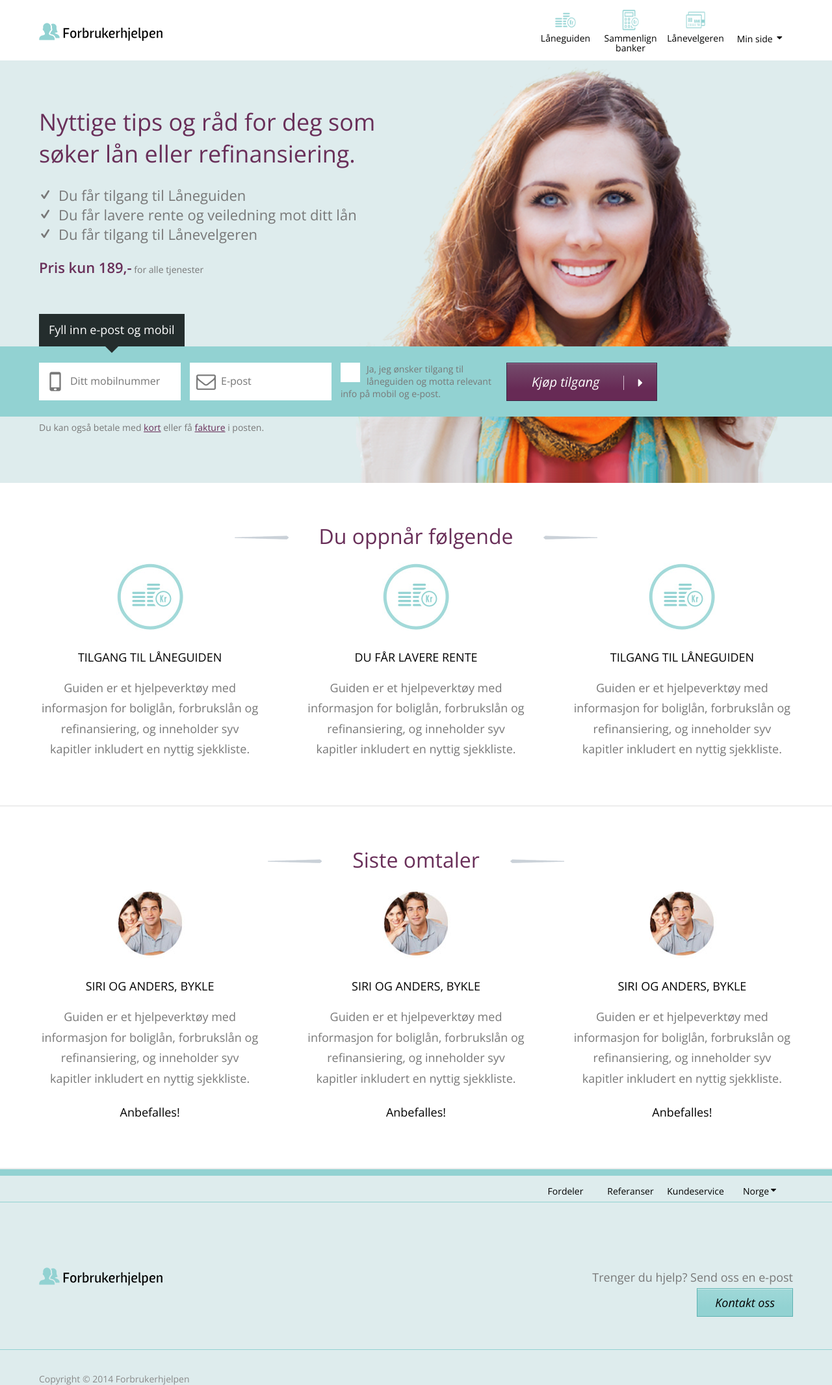
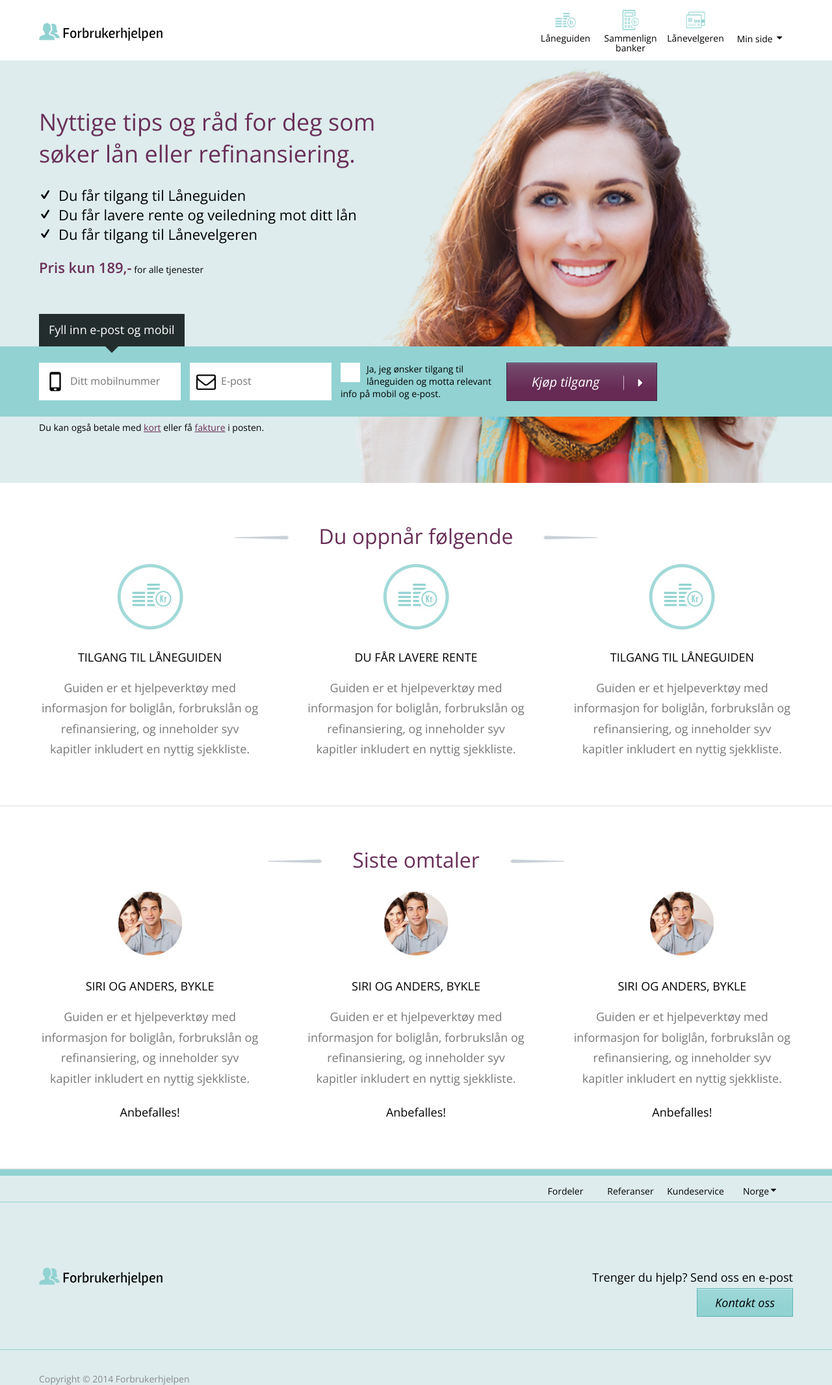
Before and after one commit to front/forbrukerhjelpen-static, a Jekyll site: the page built from index.html, in a window 1280 px wide. Shown: the whole page at 65% size. Built offline with Jekyll 4.4.1, drawn with Linux system fonts in a browser that asks for light colours; nearby versions of some CDN libraries.

Commit message:
Move some typography style og more generic scope pt.4

```diff
--- a/css/style.css
+++ b/css/style.css
@@ -600,9 +600,10 @@
 /* line 3, ../sass/partials/module/partials/_hero.scss */
 .frontpage-header-block {
   position: relative;
+  color: black;
 }
 @media (min-width: 960px) {
-  /* line 5, ../sass/partials/module/partials/_hero.scss */
+  /* line 6, ../sass/partials/module/partials/_hero.scss */
   .frontpage-header-block .form-block {
     width: 100%;
     position: absolute;
@@ -611,7 +612,7 @@
   }
 }
 
-/* line 16, ../sass/partials/module/partials/_hero.scss */
+/* line 17, ../sass/partials/module/partials/_hero.scss */
 .hero {
   position: relative;
   overflow: hidden;
@@ -619,15 +620,16 @@
   background-repeat: no-repeat;
   background-position: bottom 100px right 0;
   background-size: 60% auto;
+  color: black;
 }
 @media (min-width: 480px) {
-  /* line 16, ../sass/partials/module/partials/_hero.scss */
+  /* line 17, ../sass/partials/module/partials/_hero.scss */
   .hero {
     background-position: top 30px right 0;
   }
 }
 @media (min-width: 720px) {
-  /* line 16, ../sass/partials/module/partials/_hero.scss */
+  /* line 17, ../sass/partials/module/partials/_hero.scss */
   .hero {
     height: 425px;
     background-position: top 0 right 0;
@@ -635,7 +637,7 @@
   }
 }
 @media (min-width: 960px) {
-  /* line 16, ../sass/partials/module/partials/_hero.scss */
+  /* line 17, ../sass/partials/module/partials/_hero.scss */
   .hero {
     height: 650px;
     background-position: right 0;
@@ -643,59 +645,59 @@
     background-size: 689px 650px;
   }
 }
-/* line 39, ../sass/partials/module/partials/_hero.scss */
+/* line 41, ../sass/partials/module/partials/_hero.scss */
 .hero .teaser {
   position: relative;
   padding-top: 40px;
   z-index: 2;
 }
 @media (min-width: 720px) {
-  /* line 39, ../sass/partials/module/partials/_hero.scss */
+  /* line 41, ../sass/partials/module/partials/_hero.scss */
   .hero .teaser {
     max-width: 50%;
     padding-top: 55px;
   }
 }
 @media (min-width: 960px) {
-  /* line 39, ../sass/partials/module/partials/_hero.scss */
+  /* line 41, ../sass/partials/module/partials/_hero.scss */
   .hero .teaser {
     padding-top: 70px;
     padding-bottom: 70px;
   }
 }
-/* line 53, ../sass/partials/module/partials/_hero.scss */
+/* line 55, ../sass/partials/module/partials/_hero.scss */
 .hero .teaser h1, .hero .teaser h2 {
   font-size: 2em !important;
 }
 @media (min-width: 960px) {
-  /* line 53, ../sass/partials/module/partials/_hero.scss */
+  /* line 55, ../sass/partials/module/partials/_hero.scss */
   .hero .teaser h1, .hero .teaser h2 {
     font-size: 2.25em !important;
   }
 }
-/* line 59, ../sass/partials/module/partials/_hero.scss */
+/* line 61, ../sass/partials/module/partials/_hero.scss */
 .hero .teaser ul {
   padding-left: 0;
 }
-/* line 61, ../sass/partials/module/partials/_hero.scss */
+/* line 63, ../sass/partials/module/partials/_hero.scss */
 .hero .teaser ul li {
   list-style: none;
   font-size: 1.125em;
   width: 50%;
 }
 @media (min-width: 720px) {
-  /* line 61, ../sass/partials/module/partials/_hero.scss */
+  /* line 63, ../sass/partials/module/partials/_hero.scss */
   .hero .teaser ul li {
     width: auto;
   }
 }
 @media (min-width: 960px) {
-  /* line 61, ../sass/partials/module/partials/_hero.scss */
+  /* line 63, ../sass/partials/module/partials/_hero.scss */
   .hero .teaser ul li {
     font-size: 1.375em;
   }
 }
-/* line 71, ../sass/partials/module/partials/_hero.scss */
+/* line 73, ../sass/partials/module/partials/_hero.scss */
 .hero .teaser ul li:before {
   display: inline-block;
   width: 30px;
@@ -703,7 +705,7 @@
   font-family: "forbrukerhjelpen";
   font-size: 0.875em;
 }
-/* line 80, ../sass/partials/module/partials/_hero.scss */
+/* line 82, ../sass/partials/module/partials/_hero.scss */
 .hero .teaser p {
   margin-left: -20px;
   margin-right: -20px;
@@ -717,7 +719,7 @@
   background-color: rgba(255, 255, 255, 0.8);
 }
 @media (min-width: 720px) {
-  /* line 80, ../sass/partials/module/partials/_hero.scss */
+  /* line 82, ../sass/partials/module/partials/_hero.scss */
   .hero .teaser p {
     margin-left: 0;
     margin-right: 0;
@@ -729,7 +731,7 @@
     background: none;
   }
 }
-/* line 96, ../sass/partials/module/partials/_hero.scss */
+/* line 98, ../sass/partials/module/partials/_hero.scss */
 .hero .teaser p span {
   font-weight: 600;
   font-size: 1.57143em;
@@ -875,6 +877,7 @@
 /* line 1, ../sass/partials/module/partials/_footer.scss */
 .footer {
   position: relative;
+  color: black;
 }
 @media (min-width: 720px) {
   /* line 1, ../sass/partials/module/partials/_footer.scss */
@@ -883,51 +886,51 @@
     background-color: #deeced;
   }
 }
-/* line 7, ../sass/partials/module/partials/_footer.scss */
+/* line 8, ../sass/partials/module/partials/_footer.scss */
 .footer .menu-block {
   height: 40px;
   padding-top: 12px;
   display: none;
 }
 @media (min-width: 720px) {
-  /* line 7, ../sass/partials/module/partials/_footer.scss */
+  /* line 8, ../sass/partials/module/partials/_footer.scss */
   .footer .menu-block {
     display: block;
   }
 }
-/* line 16, ../sass/partials/module/partials/_footer.scss */
+/* line 17, ../sass/partials/module/partials/_footer.scss */
 .footer .padded-block {
   border-top: 1px solid #92d2d2;
 }
-/* line 18, ../sass/partials/module/partials/_footer.scss */
+/* line 19, ../sass/partials/module/partials/_footer.scss */
 .footer .padded-block > div {
   position: relative;
   padding-top: 100px;
   padding-bottom: 30px;
 }
 @media (min-width: 720px) {
-  /* line 16, ../sass/partials/module/partials/_footer.scss */
+  /* line 17, ../sass/partials/module/partials/_footer.scss */
   .footer .padded-block {
     border-bottom: 1px solid #92d2d2;
     margin-bottom: 54px;
   }
-  /* line 26, ../sass/partials/module/partials/_footer.scss */
+  /* line 27, ../sass/partials/module/partials/_footer.scss */
   .footer .padded-block > div {
     padding-bottom: 50px;
   }
 }
-/* line 31, ../sass/partials/module/partials/_footer.scss */
+/* line 32, ../sass/partials/module/partials/_footer.scss */
 .footer .main-logo {
   float: left;
   margin-top: 25px;
 }
 @media (min-width: 720px) {
-  /* line 31, ../sass/partials/module/partials/_footer.scss */
+  /* line 32, ../sass/partials/module/partials/_footer.scss */
   .footer .main-logo {
     margin-top: 0;
   }
 }
-/* line 38, ../sass/partials/module/partials/_footer.scss */
+/* line 39, ../sass/partials/module/partials/_footer.scss */
 .footer .contact {
   float: right;
   text-align: right;
@@ -935,16 +938,16 @@
   display: none;
 }
 @media (min-width: 720px) {
-  /* line 38, ../sass/partials/module/partials/_footer.scss */
+  /* line 39, ../sass/partials/module/partials/_footer.scss */
   .footer .contact {
     display: block;
   }
 }
-/* line 46, ../sass/partials/module/partials/_footer.scss */
+/* line 47, ../sass/partials/module/partials/_footer.scss */
 .footer .contact p {
   margin-bottom: 0;
 }
-/* line 50, ../sass/partials/module/partials/_footer.scss */
+/* line 51, ../sass/partials/module/partials/_footer.scss */
 .footer .copyright {
   position: absolute;
   top: 30px;
@@ -952,7 +955,7 @@
   color: #898989;
 }
 @media (min-width: 720px) {
-  /* line 50, ../sass/partials/module/partials/_footer.scss */
+  /* line 51, ../sass/partials/module/partials/_footer.scss */
   .footer .copyright {
     top: auto;
     bottom: -55px;
--- a/sass/partials/module/partials/_footer.scss
+++ b/sass/partials/module/partials/_footer.scss
@@ -1,5 +1,6 @@
 .footer {
   position: relative;
+  color: $color-text-dark;
   @include breakpoint($break-small) {
     border-top: 10px solid $color-blue;
     background-color: $color-blue-light;
--- a/sass/partials/module/partials/_hero.scss
+++ b/sass/partials/module/partials/_hero.scss
@@ -2,6 +2,7 @@
 
 .frontpage-header-block {
   position: relative;
+  color: $color-text-dark;
   .form-block {
     @include breakpoint($break-medium) {
       width: 100%;
@@ -21,6 +22,7 @@
   background-repeat: no-repeat;
   background-position: bottom 100px right 0;
   background-size: 60% auto;
+  color: $color-text-dark;
   @include breakpoint($break-xsmall) {
     background-position: top 30px right 0;
   }
```
